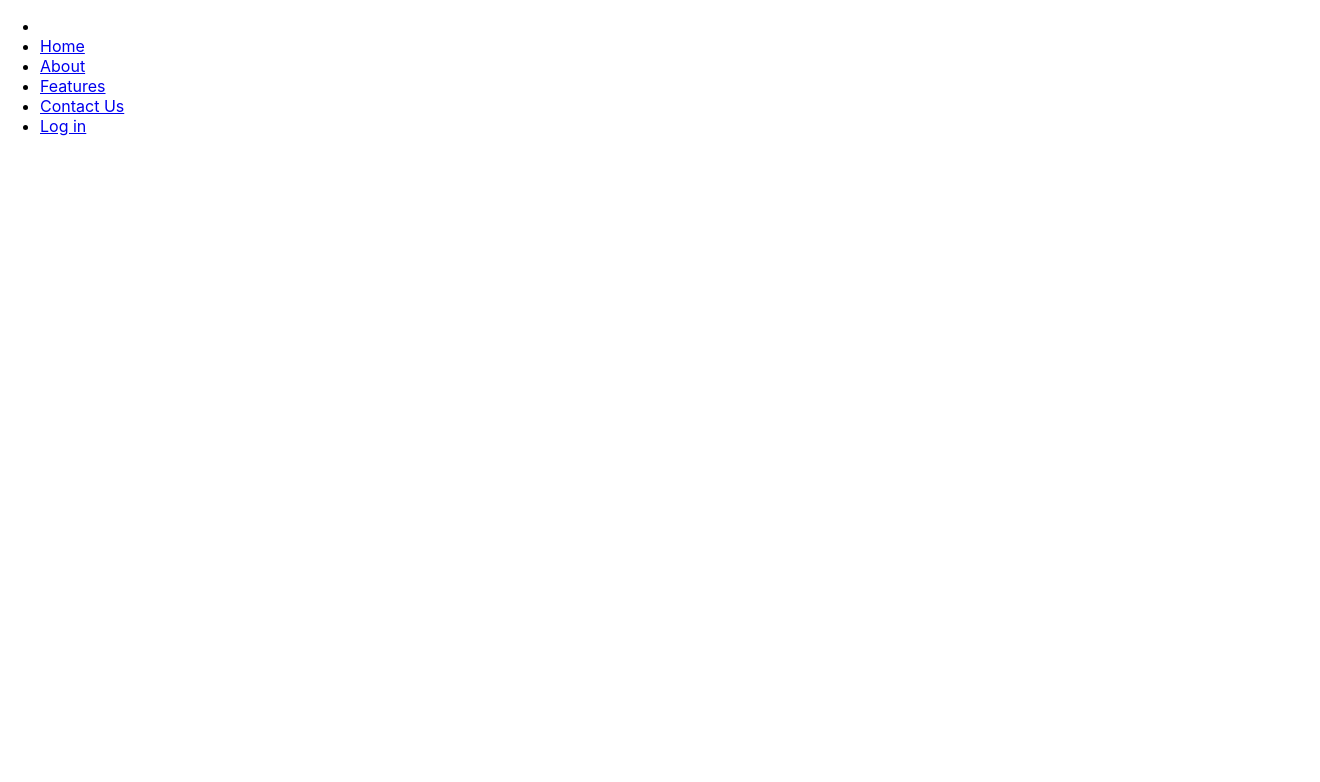
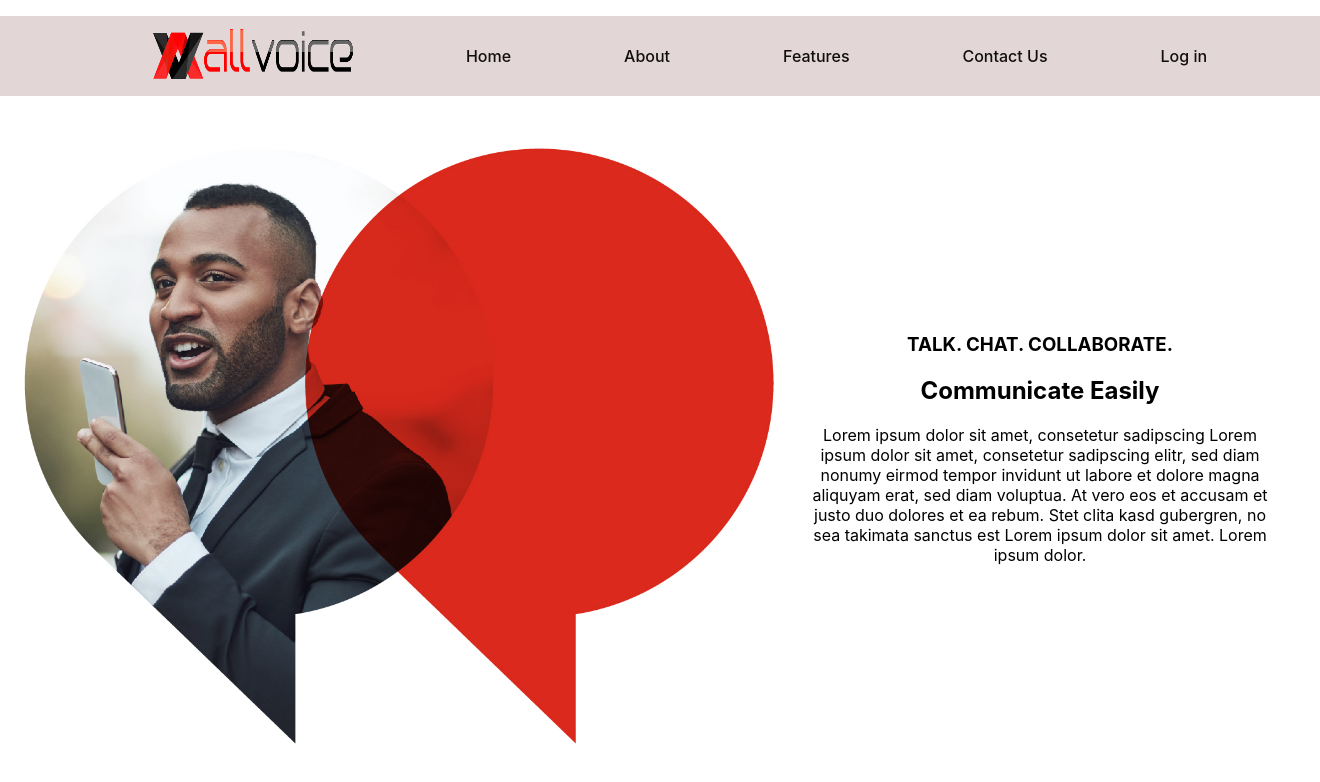
Before and after one commit to katarzyna-skibowska/Allvoice-website-with-chatbot, a React (Create React App) app in the folder chatbot-website/website-for-chatbot/: page / in a window 1280 px wide. Shown: the top 782 px of the page, 1320 px wide, since content can reach past the window. Built offline with nearby package versions, Linux system fonts and the light colour scheme.

Commit message:
Navbar and content added to main page

```diff
--- a/chatbot-website/website-for-chatbot/src/App.js
+++ b/chatbot-website/website-for-chatbot/src/App.js
@@ -1,11 +1,13 @@
 import { BrowserRouter } from "react-router-dom";
 import "./App.css";
 import { Navbar } from "./components/NavBar/NavBar";
+import { HomePage } from "./components/HomePage/HomePage";
 
 function App() {
   return (
     <BrowserRouter>
       <Navbar />
+      <HomePage />
     </BrowserRouter>
   );
 }
--- /dev/null
+++ b/chatbot-website/website-for-chatbot/src/components/HomePage/HomePage.jsx
@@ -0,0 +1,26 @@
+import styles from "./HomePage.module.css";
+import avaya1 from "../../assets/avaya1.jpg";
+
+export const HomePage = () => {
+  return (
+    <>
+      <div className={styles.wrapper}>
+        <section>
+          <img src={avaya1} alt="avaya" className={styles.img} />
+        </section>
+        <section className={styles.text}>
+          <h3>TALK. CHAT. COLLABORATE. </h3>
+          <h1>Communicate Easily</h1>
+          <p>
+            Lorem ipsum dolor sit amet, consetetur sadipscing Lorem ipsum dolor
+            sit amet, consetetur sadipscing elitr, sed diam nonumy eirmod tempor
+            invidunt ut labore et dolore magna aliquyam erat, sed diam voluptua.
+            At vero eos et accusam et justo duo dolores et ea rebum. Stet clita
+            kasd gubergren, no sea takimata sanctus est Lorem ipsum dolor sit
+            amet. Lorem ipsum dolor.
+          </p>
+        </section>
+      </div>
+    </>
+  );
+};
--- /dev/null
+++ b/chatbot-website/website-for-chatbot/src/components/HomePage/HomePage.module.css
@@ -0,0 +1,15 @@
+.wrapper {
+  margin-top: 50px;
+  display: flex;
+  justify-content: space-around;
+}
+
+.img {
+  width: 50rem;
+}
+
+.text {
+  width: 50rem;
+  text-align: center;
+  align-self: center;
+}
--- a/chatbot-website/website-for-chatbot/src/components/NavBar/NavBar.jsx
+++ b/chatbot-website/website-for-chatbot/src/components/NavBar/NavBar.jsx
@@ -1,28 +1,40 @@
 import { NavLink } from "react-router-dom";
+import styles from "./NavBar.module.css";
+import AllvoiceLogo from "../../assets/AllvoiceLogo.png";
 
 export const Navbar = () => {
   return (
     <nav>
-      <ul>
+      <ul className={styles.navBox}>
         <li>
           <NavLink to="/">
-            <img alt="" />
+            <img src={AllvoiceLogo} alt="logo" className={styles.logo} />
           </NavLink>
         </li>
         <li>
-          <NavLink to="/home">Home</NavLink>
+          <NavLink to="/home" className={styles.navLink}>
+            Home
+          </NavLink>
         </li>
         <li>
-          <NavLink to="/about">About</NavLink>
+          <NavLink to="/about" className={styles.navLink}>
+            About
+          </NavLink>
         </li>
         <li>
-          <NavLink to="/features">Features</NavLink>
+          <NavLink to="/features" className={styles.navLink}>
+            Features
+          </NavLink>
         </li>
         <li>
-          <NavLink to="/contact">Contact Us</NavLink>
+          <NavLink to="/contact" className={styles.navLink}>
+            Contact Us
+          </NavLink>
         </li>
         <li>
-          <NavLink to="/log-in">Log in</NavLink>
+          <NavLink to="/log-in" className={styles.navLink}>
+            Log in
+          </NavLink>
         </li>
       </ul>
     </nav>
--- /dev/null
+++ b/chatbot-website/website-for-chatbot/src/components/NavBar/NavBar.module.css
@@ -0,0 +1,23 @@
+.navBox {
+  position: sticky;
+  top: 0;
+  background-color: #e2d6d7;
+  z-index: 200;
+  width: 100%;
+  height: 80px;
+  display: flex;
+  align-items: center;
+  list-style-type: none;
+  justify-content: space-evenly;
+}
+
+.logo {
+  width: 200px;
+  height: 50px;
+}
+
+.navLink {
+  color: #120e0e;
+  font-weight: 500;
+  text-decoration: none;
+}
```
Also changed, not shown: chatbot-website/website-for-chatbot/src/assets/AllvoiceLogo.png (added), chatbot-website/website-for-chatbot/src/assets/avaya1.jpg (added).
